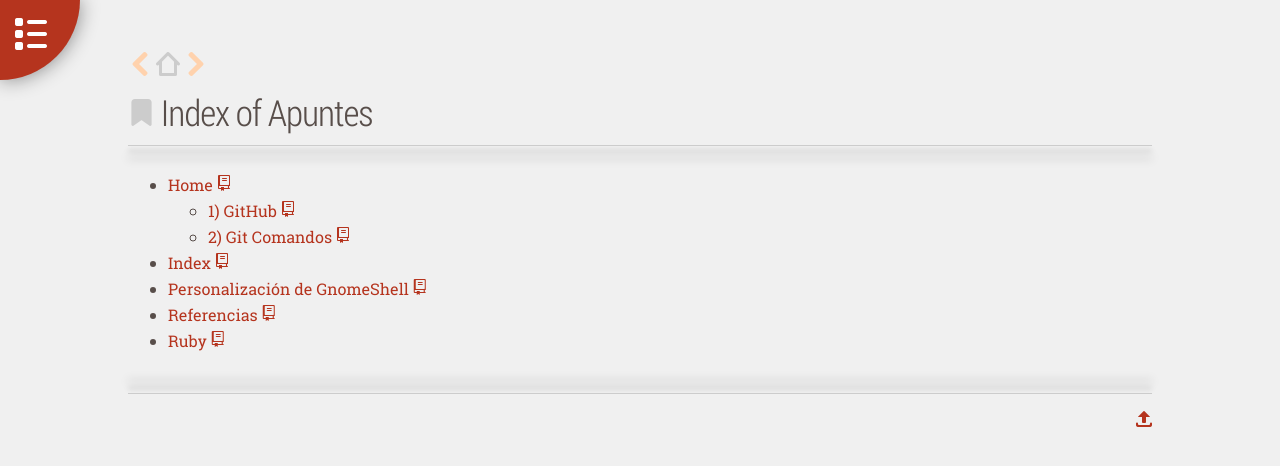
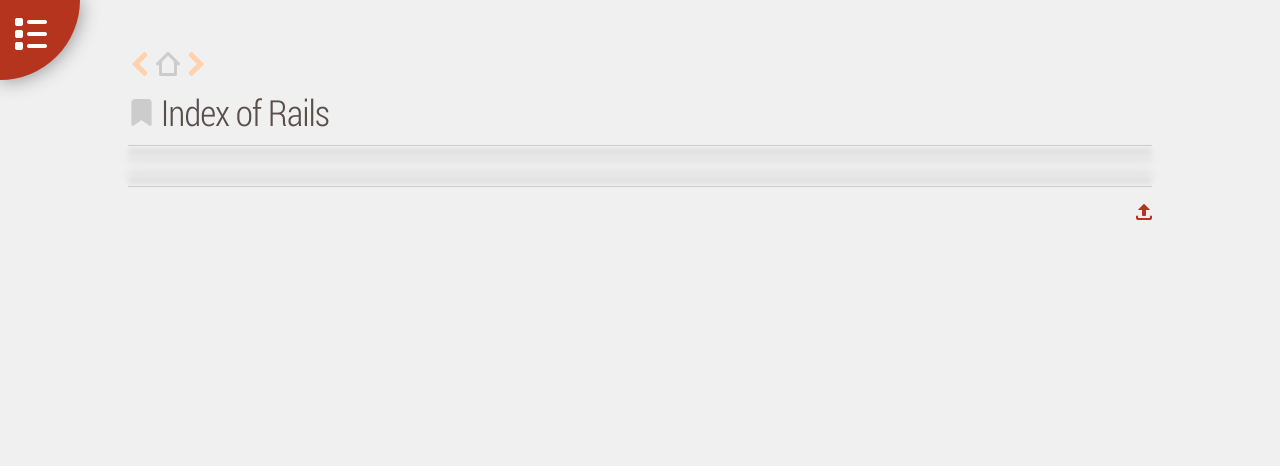
Before and after one commit to canrosss/ApuntesRails, a plain HTML site: page sitemap.html in a window 1280 px wide. Drawn offline with Linux system fonts and the light colour scheme.

Commit message:
Prueba de corrección del Repo!

```diff
--- a/sitemap.html
+++ b/sitemap.html
@@ -3,7 +3,7 @@
 <!-- based on a Pen by Devilish Alchemist @ http://codepen.io/devilishalchemist/pen/LERvpM -->
 <head>
   <meta charset="UTF-8">
-  <title>Index of Apuntes</title>
+  <title>Index of Rails</title>
 
   <link rel="stylesheet" href="./_resources/css/normalize.min.css">
   <link rel="stylesheet" href="./_resources/css/whhg.css">
@@ -26,13 +26,6 @@
     </span>
 
     <div id="navigation">
-      <ul>
-<li><a href="./Home.html" title="Home" class="page">Home</a></li>
-<li><a href="./Index.html" title="Index" class="page">Index</a></li>
-<li><a href="./Personalización_de_GnomeShell.html" title="Personalización de GnomeShell" class="page">Personalización de GnomeShell</a></li>
-<li><a href="./Referencias.html" title="Referencias" class="page">Referencias</a></li>
-<li><a href="./Ruby.html" title="Ruby" class="page">Ruby</a></li>
-</ul>
 
       <span class="zimversion">
         <small>built with</small><br><strong>Zim 0.68-rc1</strong>
@@ -56,21 +49,11 @@
 
           <section>
             <div class="page-title">
-              <h1><i class="icon icon-bookmarkalt"></i> Index of Apuntes <a name='sitemap'></a></h1>
+              <h1><i class="icon icon-bookmarkalt"></i> Index of Rails <a name='sitemap'></a></h1>
             </div>
             <div class="fade fade-top"></div>
             <div class="page-body">
               <ul>
-<li><a href="./Home.html" title="Home" class="page">Home</a>
-<ul>
-<li><a href="./Home/1)_GitHub.html" title="1) GitHub" class="page">1) GitHub</a></li>
-<li><a href="./Home/2)_Git_Comandos.html" title="2) Git Comandos" class="page">2) Git Comandos</a></li>
-</ul>
-</li>
-<li><a href="./Index.html" title="Index" class="page">Index</a></li>
-<li><a href="./Personalización_de_GnomeShell.html" title="Personalización de GnomeShell" class="page">Personalización de GnomeShell</a></li>
-<li><a href="./Referencias.html" title="Referencias" class="page">Referencias</a></li>
-<li><a href="./Ruby.html" title="Ruby" class="page">Ruby</a></li>
 </ul>
 
             </div>
```
